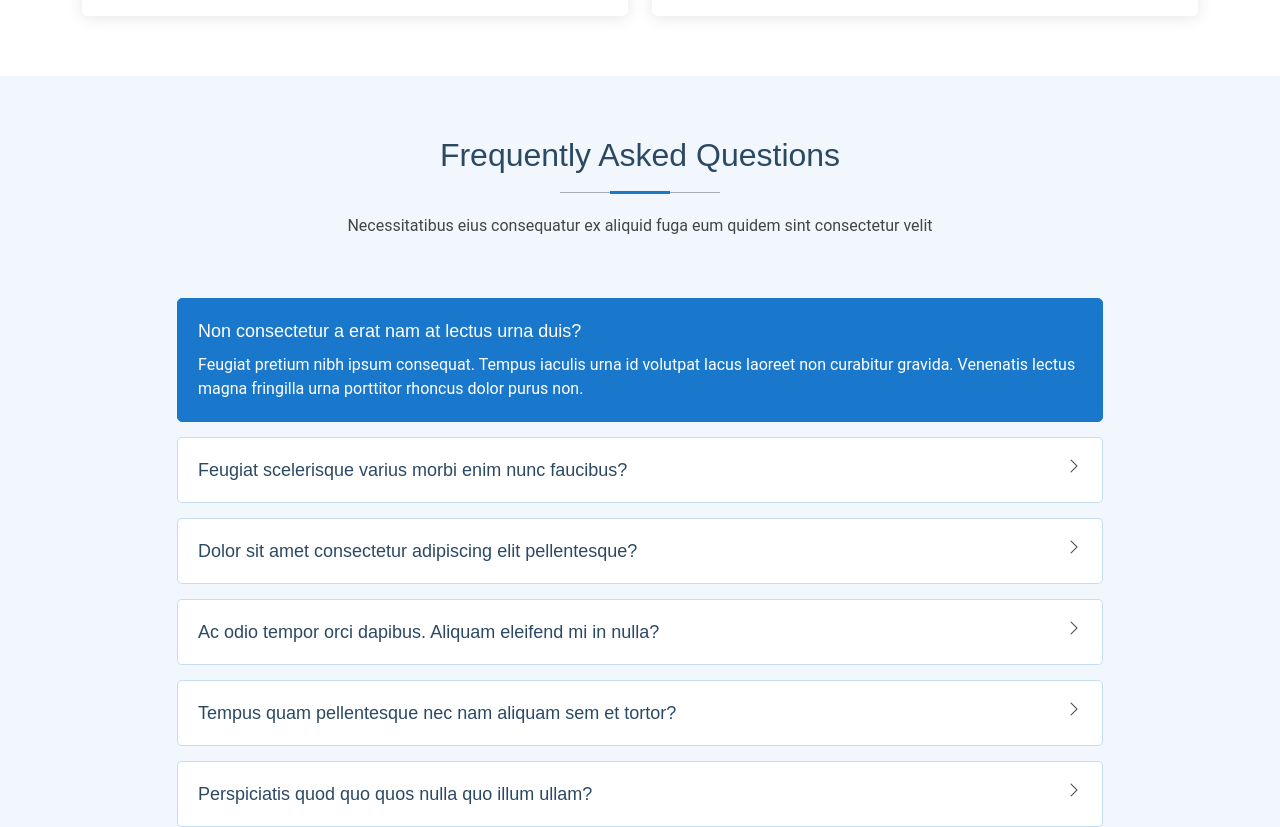
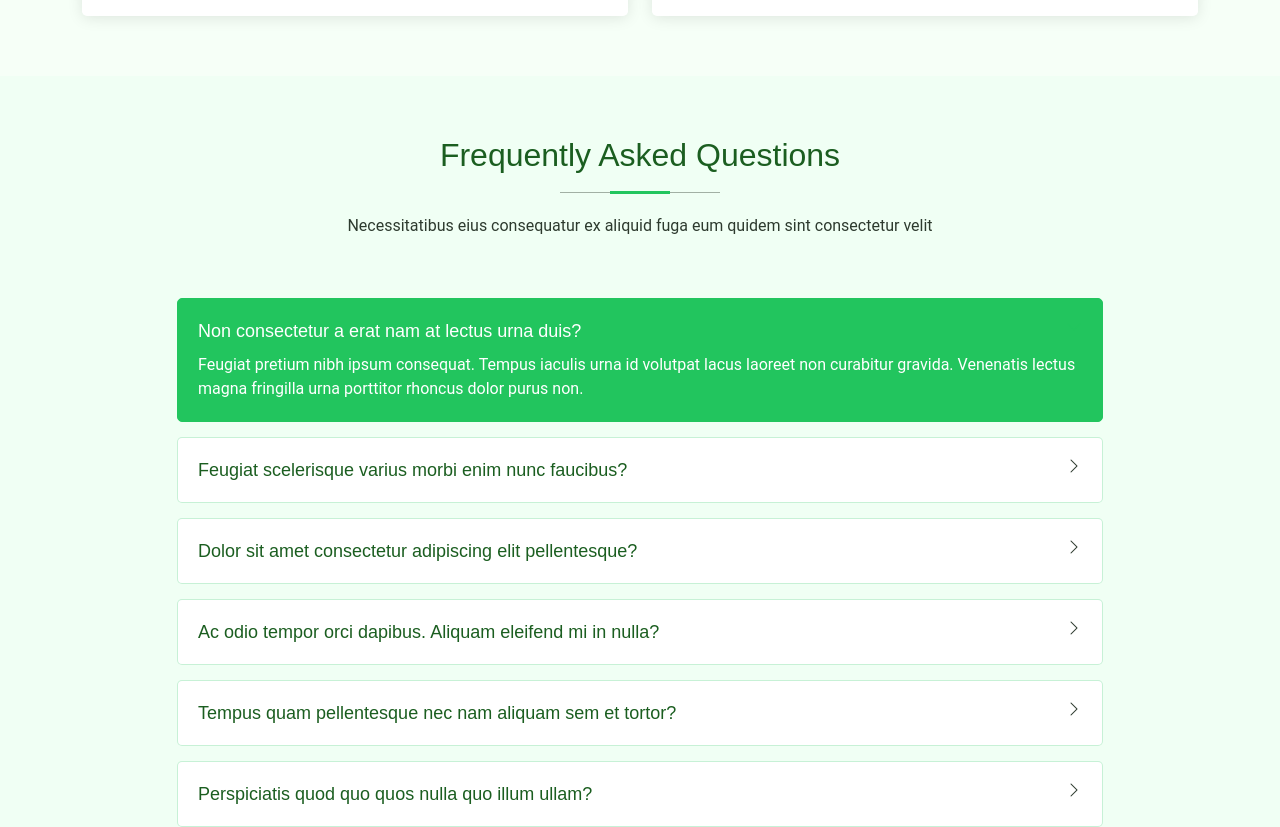
Before and after one commit to ahmedmatem/DocSpot, an Angular app: page / in a window 1280 px wide. Shown: the part 4542-5369 px from the top of the page. Built offline with nearby package versions, Linux system fonts and the light colour scheme.

Commit message:
Change site color scheme

```diff
--- a/src/assets/css/main.css
+++ b/src/assets/css/main.css
@@ -17,40 +17,48 @@
   --nav-font: "Raleway",  sans-serif;
 }
 
-/* Global Colors - The following color variables are used throughout the website. Updating them here will change the color scheme of the entire website */
+/*--------------------------------------------------------------
+# Spring Green Theme
+--------------------------------------------------------------*/
+
+/* Global Colors */
 :root {
-  --background-color: #ffffff; /* Background color for the entire website, including individual sections */
-  --default-color: #444444; /* Default color used for the majority of the text content across the entire website */
-  --heading-color: #2c4964; /* Color for headings, subheadings and title throughout the website */
-  --accent-color: #1977cc; /* Accent color that represents your brand on the website. It's used for buttons, links, and other elements that need to stand out */
-  --surface-color: #ffffff; /* The surface color is used as a background of boxed elements within sections, such as cards, icon boxes, or other elements that require a visual separation from the global background. */
-  --contrast-color: #ffffff; /* Contrast color for text, ensuring readability against backgrounds of accent, heading, or default colors. */
+  --background-color: #f6fff7;      /* airy mint background */
+  --default-color: #2d3a2e;         /* deep green-gray body text */
+  --heading-color: #1b5e20;         /* evergreen headings */
+  --accent-color: #22c55e;          /* lively spring green (CTA/links) */
+  --surface-color: #ffffff;         /* cards / panels */
+  --contrast-color: #ffffff;        /* text on accent/dark surfaces */
 }
 
-/* Nav Menu Colors - The following color variables are used specifically for the navigation menu. They are separate from the global colors to allow for more customization options */
+/* Navigation Menu Colors */
 :root {
-  --nav-color: #2c4964;  /* The default color of the main navmenu links */
-  --nav-hover-color: #1977cc; /* Applied to main navmenu links when they are hovered over or active */
-  --nav-mobile-background-color: #ffffff; /* Used as the background color for mobile navigation menu */
-  --nav-dropdown-background-color: #ffffff; /* Used as the background color for dropdown items that appear when hovering over primary navigation items */
-  --nav-dropdown-color: #2c4964; /* Used for navigation links of the dropdown items in the navigation menu. */
-  --nav-dropdown-hover-color: #1977cc; /* Similar to --nav-hover-color, this color is applied to dropdown navigation links when they are hovered over. */
+  --nav-color: #203a2a;                         /* default nav link */
+  --nav-hover-color: #22c55e;                   /* hover/active */
+  --nav-mobile-background-color: #ffffff;       /* mobile panel bg */
+  --nav-dropdown-background-color: #f0fff4;     /* mint dropdown */
+  --nav-dropdown-color: #203a2a;                /* dropdown link */
+  --nav-dropdown-hover-color: #16a34a;          /* darker spring green */
 }
 
-/* Color Presets - These classes override global colors when applied to any section or element, providing reuse of the sam color scheme. */
-
+/* Section Presets */
 .light-background {
-  --background-color: #f1f7fc;
+  --background-color: #f0fff4;  /* soft mint wash */
   --surface-color: #ffffff;
 }
 
 .dark-background {
-  --background-color: #060606;
-  --default-color: #ffffff;
-  --heading-color: #ffffff;
-  --surface-color: #252525;
+  --background-color: #0b3d2c;  /* deep evergreen */
+  --default-color: #e6ffed;     /* light mint text */
+  --heading-color: #ffffff;     /* strong contrast for titles */
+  --surface-color: #14532d;     /* darker card on dark */
   --contrast-color: #ffffff;
 }
+
+/* (Optional, nice-to-have) Link/Focus refinements */
+a { color: var(--accent-color); }
+a:hover { color: #16a34a; }                 /* slightly deeper green */
+:focus-visible { outline: 2px solid #34d399; outline-offset: 2px; }
 
 /* Smooth scroll */
 :root {
```
